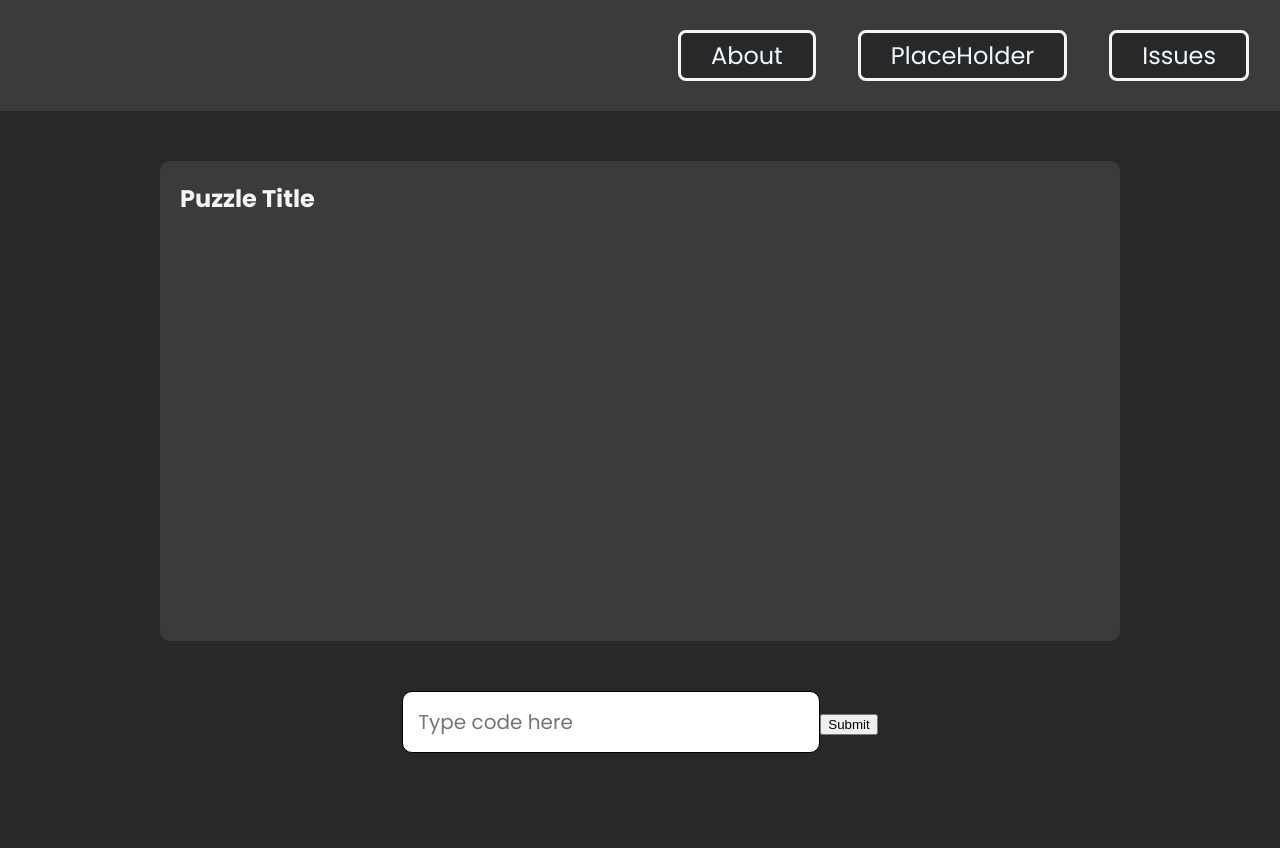
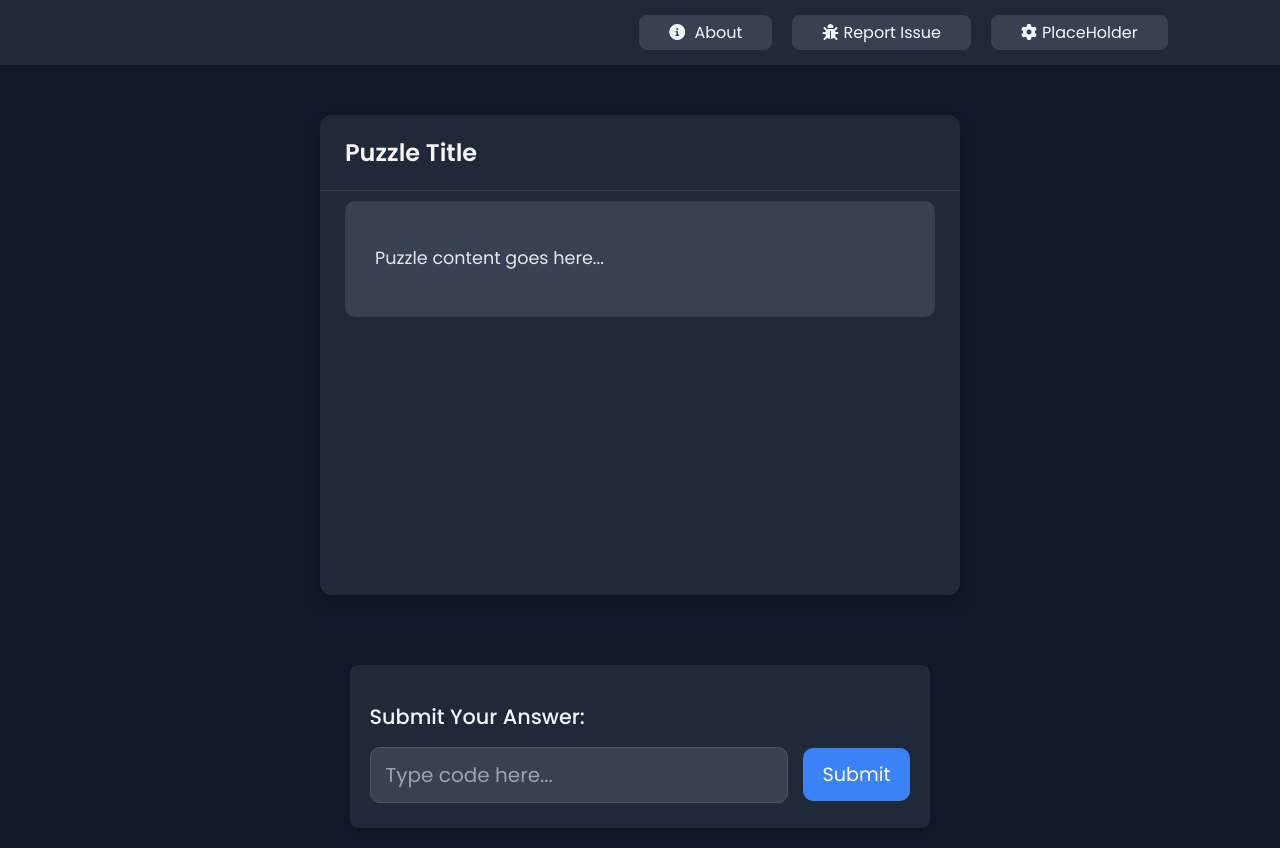
Before and after one commit to Mozlook/CryptoQuest, a React (Vite) app: page / in a window 1280 px wide. Before the commit the page ends 800 px from the top, so only its background shows below. Built offline with nearby package versions, Linux system fonts and the light colour scheme.

Commit message:
some UI shit

```diff
--- a/index.html
+++ b/index.html
@@ -8,6 +8,7 @@
     <link rel="preconnect" href="https://fonts.googleapis.com">
     <link rel="preconnect" href="https://fonts.gstatic.com" crossorigin>
     <link href="https://fonts.googleapis.com/css2?family=Hanken+Grotesk:ital,wght@0,100..900;1,100..900&family=Inter:opsz,wght@14..32,100..900&family=Karla:ital,wght@0,200..800;1,200..800&family=Poppins:ital,wght@0,100;0,200;0,300;0,400;0,500;0,600;0,700;0,800;0,900;1,100;1,200;1,300;1,400;1,500;1,600;1,700;1,800;1,900&display=swap" rel="stylesheet">
+    <link rel="stylesheet" href="https://cdnjs.cloudflare.com/ajax/libs/font-awesome/6.0.0/css/all.min.css">
   </head>
   <body>
     <div id="root"></div>
--- a/src/components/Header.jsx
+++ b/src/components/Header.jsx
@@ -2,9 +2,9 @@ export default function Header(){
     return(
         <header>
             <div className="button-container">
-                <button>About</button>
-                <button>PlaceHolder</button>
-                <button>Issues</button>
+                <button><i class="fas fa-info-circle"></i> About</button>
+                <button><i class="fas fa-bug"></i>Report Issue</button>
+                <button><i class="fas fa-cog"></i>PlaceHolder</button>
             </div>
         </header>
     )
--- a/src/components/Puzzle.jsx
+++ b/src/components/Puzzle.jsx
@@ -2,6 +2,12 @@ export default function Puzzle(){
     return(
         <div className="puzzle-container">
             <h2>Puzzle Title</h2>
+            <div className='flex-box'>
+                <div className="puzzle-content">
+                    <p>Puzzle content goes here...</p>
+                </div>
+
+            </div>
         </div>
     )
 }
--- a/src/components/SubmitForm.jsx
+++ b/src/components/SubmitForm.jsx
@@ -1,8 +1,11 @@
 export default  function SubmitForm(){
     return(
-    <form>
-        <input type="text" id="kod" name="kod" placeholder="Type code here" />
-        <button>Submit</button>
-    </form>
+        <div className="form-container">
+            <h3>Submit Your Answer:</h3>
+            <form>
+                <input type="text" id="kod" name="kod" placeholder="Type code here..." />
+                <button>Submit</button>
+            </form>
+        </div>
     )
 }
--- a/src/index.css
+++ b/src/index.css
@@ -5,7 +5,7 @@
 body{
   height: 100%;
   margin: 0;
-  background-color: #292828;
+  background-color: #111827;
   font-family: "Poppins";
 }
 
@@ -16,7 +16,7 @@ body{
 }
 
 header{
-  background-color: #3b3b3b;
+  background-color: #1f2937;
   display: flex;
   justify-content: flex-end;
   width: 100%;
@@ -25,43 +25,134 @@ header{
 header > .button-container{
   display: flex;
   justify-content: center;
-  margin-right: 10px;
+  margin-right: 8vw;
 }
 
 header > .button-container > button{
-  background-color: #292828;
+  background-color: #374151;
   border: 0;
   color: aliceblue;
   font-family: "Poppins";
-  font-size: 1.5rem;
-  border: 3px solid whitesmoke;
+  font-size: 1rem;
+  border: 0;
   border-radius: 8px;
-  margin: 30px 21px;
+  margin: 15px 10px;
   padding: 5px 30px;
+  cursor: pointer;
 }
 
-.puzzle-container{
-  background-color: #3b3b3b;
-  color: whitesmoke;
-  margin: 50px 0px;
-  border-radius: 10px;
-  height: 60vh;
-  width: 75vw;
+header > .button-container > button > i{
+  margin-right: 5px;
 }
 
-.puzzle-container > h2{
-  margin-left: 20px;
+.puzzle-container {
+  background-color: #1f2937;
+  color: whitesmoke;
+  margin: 50px auto;
+  border-radius: 12px;
+  min-height: 60vh;
+  width: 50vw;
+  box-shadow: 0 8px 16px rgba(0, 0, 0, 0.2);
+  padding-bottom: 20px;
+  overflow: hidden;
 }
 
-form > input{
-  border: 1px solid black;
-  border-radius: 10px;
-  font-family: "Poppins";
-  font-size: 1.25rem;
-  padding: 15px 15px;
+.puzzle-container > h2 {
+  padding: 20px 25px;
+  font-weight: 600;
+  font-size: 1.5rem;
+  border-bottom: 1px solid #374151;
+  margin: 0;
 }
 
-form > input:focus{
+.flex-box {
+  display: flex;
+  width: 100%;
+  height: calc(100% - 70px);
+  justify-content: space-between;
+  align-items: stretch;
+  flex-wrap: wrap;
+}
+
+.puzzle-content {
+  background-color: #374151;
+  margin: 10px 25px 25px 25px;
+  border-radius: 10px;
+  flex: 1;
+  padding: 25px 30px;
+  display: flex;
+  flex-direction: column;
+  justify-content: space-between;
+}
+
+.puzzle-content p {
+  font-size: 1.1rem;
+  line-height: 1.6;
+  margin-bottom: 20px;
+  color: #e5e7eb;
+}
+
+.form-container {
+  background-color: #1f2937;
+  color: aliceblue;
+  border-radius: 8px;
+  padding: 15px 20px 25px;
+  box-shadow: 0 4px 6px rgba(0, 0, 0, 0.1);
+  margin: 20px 0;
+}
+
+.form-container > h3 {
+  font-weight: 500;
+  margin-bottom: 15px;
+  font-size: 1.3rem;
+}
+
+form {
+  display: flex;
+  align-items: center;
+  justify-content: space-between;
+  gap: 15px;
+}
+
+form > input {
+  background-color: #374151;
+  color: aliceblue;
+  border: 1px solid #4b5563;
+  border-radius: 10px;
+  font-family: "Poppins", sans-serif;
+  font-size: 1.25rem;
+  padding: 12px 15px;
+  flex: 1;
+  transition: border-color 0.3s, box-shadow 0.3s;
+}
+
+form > input:focus {
   outline: none;
-  box-shadow: none;
+  box-shadow: 0 0 0 2px #3b82f6;
+  border-color: #3b82f6;
 }
+
+form > input::placeholder {
+  color: #9ca3af;
+}
+
+form > button {
+  background-color: #3b82f6;
+  color: white;
+  font-family: "Poppins", sans-serif;
+  font-size: 1.2rem;
+  padding: 12px 20px;
+  border-radius: 10px;
+  border: 0;
+  cursor: pointer;
+  transition: background-color 0.3s;
+}
+
+form > button:hover {
+  background-color: #2563eb;
+}
+
+form > button:active {
+  background-color: #1d4ed8;
+  transform: translateY(1px);
+}
--- /dev/null
+++ b/src/puzzle.css
@@ -0,0 +1,24 @@
+.puzzle-content{
+    display: flex;
+    flex-direction: column;
+    justify-content: space-between;
+    background-color: #374151;
+    width: 90%;
+    height: 80%;
+    margin: 10px 25px 25px 25px;
+    border-radius: 10px;
+}
+
+.puzzle-content p {
+    font-size: 1.1rem;
+    line-height: 1.6;
+    margin-bottom: 20px;
+    color: #e5e7eb;
+}
+
+/* .puzzle-content {
+    flex: 1;
+    padding: 25px 30px;
+
+    width: 100%;
+  } */
```
